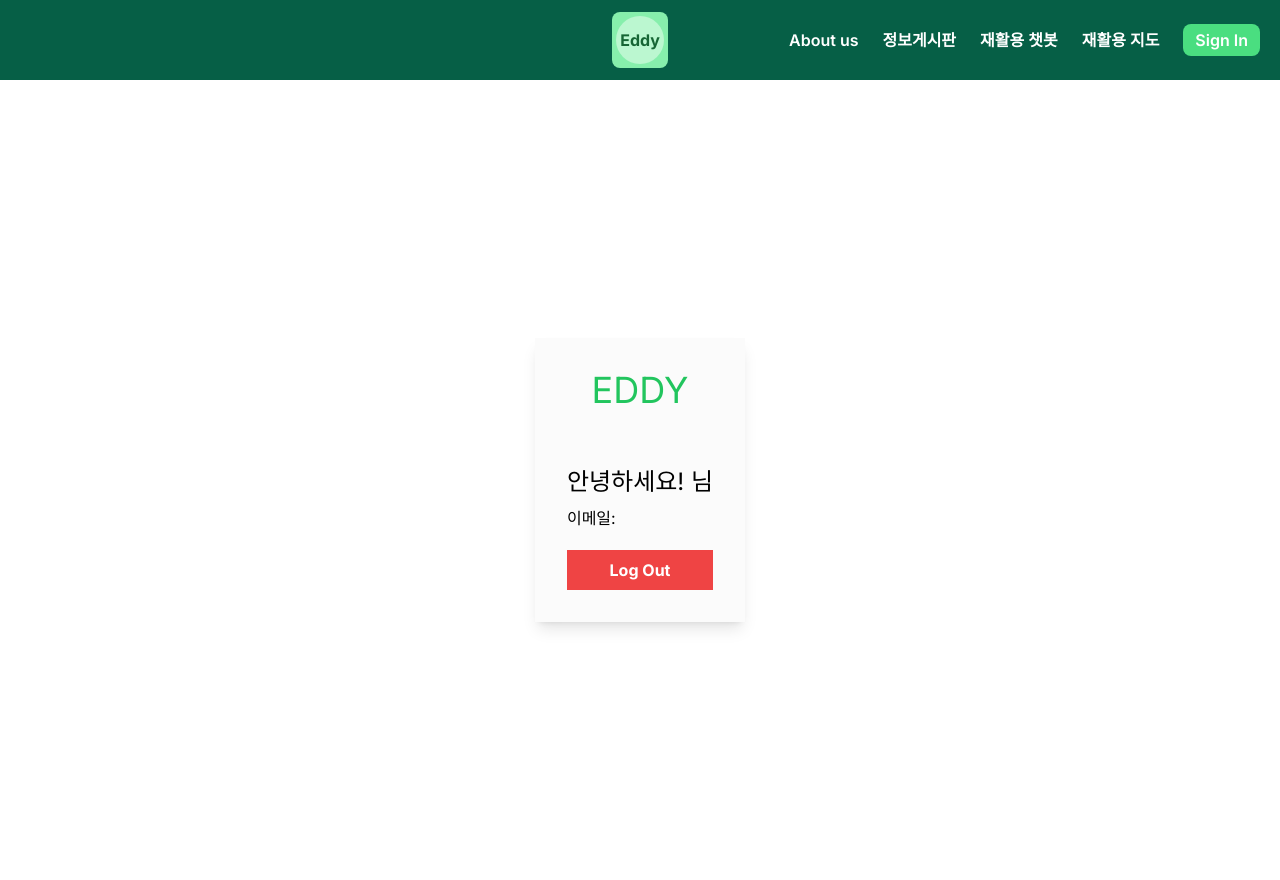
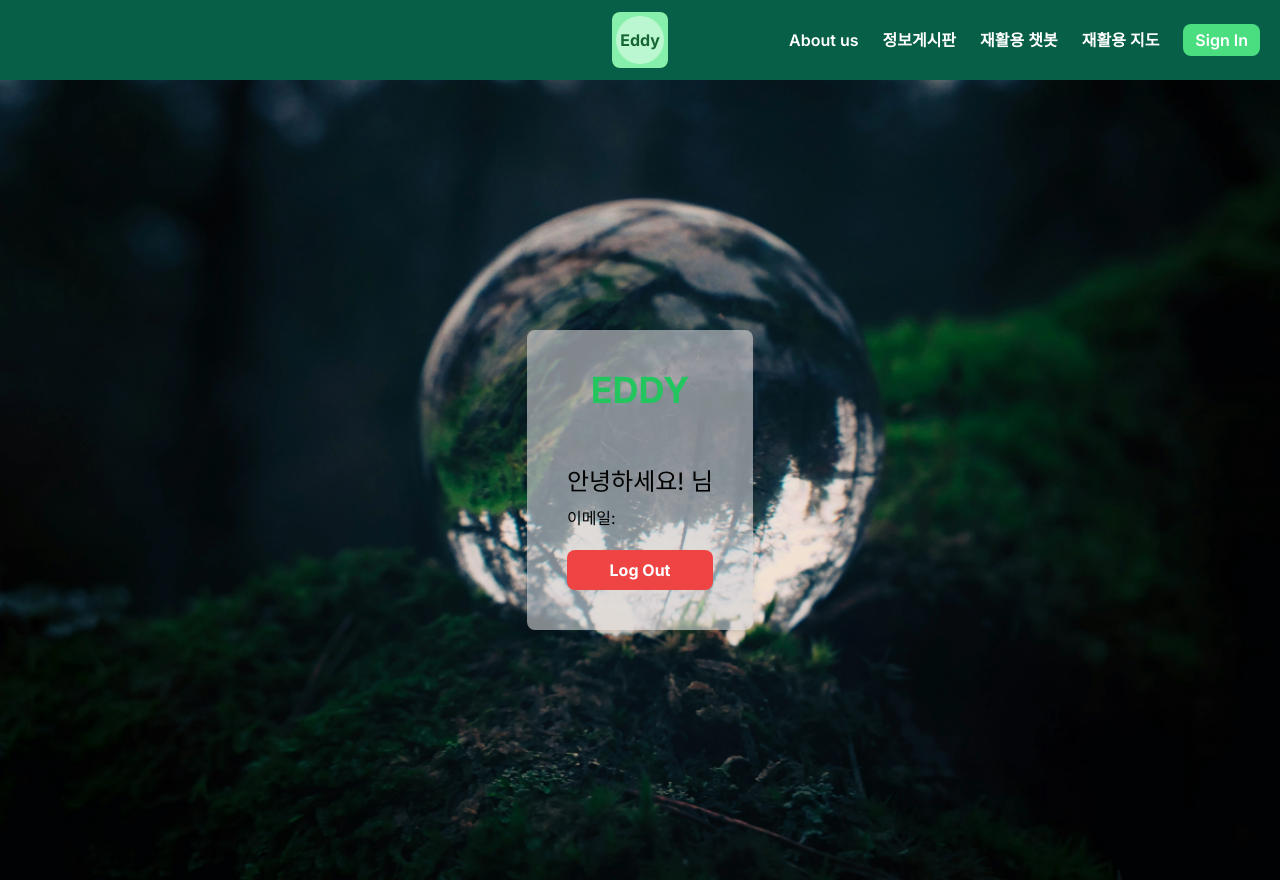
Before and after one commit to ecoleader-AiEcoLife/FrontEnd, a Next.js app: page /dashboard in a window 1280 px wide. Built offline with nearby package versions, Linux system fonts and the light colour scheme; no server answers.

Commit message:
refactor(dashboard): change background and ui for better UX

```diff
--- a/app/dashboard/page.tsx
+++ b/app/dashboard/page.tsx
@@ -1,33 +1,41 @@
-"use client";
+'use client';
 
-import { signOut, useSession } from "next-auth/react";
+import { signOut, useSession } from 'next-auth/react';
+import Image from 'next/image';
 
 export default function Userinfo() {
   const { data: session } = useSession();
 
   const handleSignOut = () => {
-    signOut({ callbackUrl: "/" });
+    signOut({ callbackUrl: '/' });
   };
 
   return (
-    <div className="grid place-items-center h-screen">
-      <div className="shadow-lg p-8 bg-zinc-300/10 flex flex-col gap-2 my-6">
-        <div className="flex flex-col justify-center items-center gap-4">
-          <h1 className="text-green-500 text-4xl mb-10">EDDY</h1>
-          <h3 className="text-2xl">
-            안녕하세요!{" "}
-            <span className="font-bold text-green-500">
+    <div className='relative grid place-items-center h-screen'>
+      <Image
+        src='/nature.webp'
+        fill
+        priority
+        alt='nature background'
+        className='object-cover'
+      />
+      <div className='z-10 shadow-lg p-10 rounded-lg bg-zinc-300/60 flex flex-col gap-2 my-6'>
+        <div className='flex flex-col justify-center items-center gap-4'>
+          <h1 className='text-green-500 text-4xl font-bold mb-10'>EDDY</h1>
+          <h3 className='text-2xl'>
+            안녕하세요!{' '}
+            <span className='font-bold text-green-500'>
               {session?.user?.name}
             </span>
             <span> 님</span>
           </h3>
         </div>
         <div>
-          이메일: <span className="font-bold">{session?.user?.email}</span>
+          이메일: <span className='font-bold'>{session?.user?.email}</span>
         </div>
         <button
           onClick={handleSignOut}
-          className="bg-red-500 text-white font-bold px-6 py-2 mt-3"
+          className='bg-red-500 text-white font-bold px-6 py-2 mt-3 rounded-lg hover:bg-red-600 transition duration-300'
         >
           Log Out
         </button>
--- a/app/middleware.ts
+++ b/app/middleware.ts
@@ -6,7 +6,12 @@ export async function middleware(req: NextRequest) {
   const token = await getToken({ req, secret: process.env.NEXTAUTH_SECRET });
   const { pathname } = req.nextUrl;
 
-  if (!token && (pathname.startsWith('/chatbot') || pathname.startsWith('/map'))) {
+  // 조건문을 더 명확하게 구분
+  if (!token && (
+    pathname.startsWith('/chatbot') ||
+    pathname.startsWith('/map') ||
+    pathname.startsWith('/board/newboard')
+  )) {
     return NextResponse.redirect(new URL('/login', req.url));
   }
 
@@ -14,5 +19,5 @@ export async function middleware(req: NextRequest) {
 }
 
 export const config = {
-  matcher: ['/chatbot/:path*', '/map/:path*'],
+  matcher: ['/chatbot/:path*', '/map/:path*', '/board/newboard'],
 };
```
